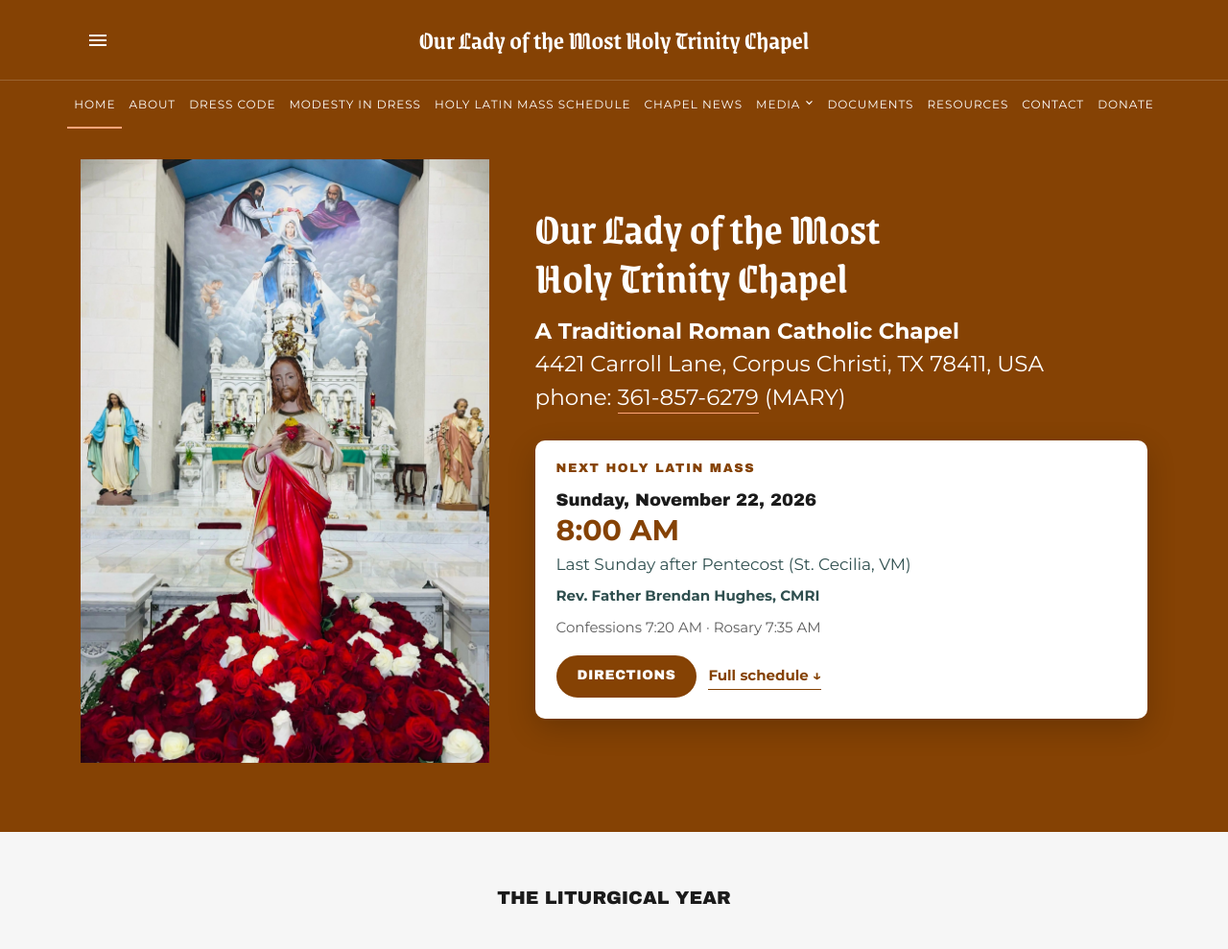
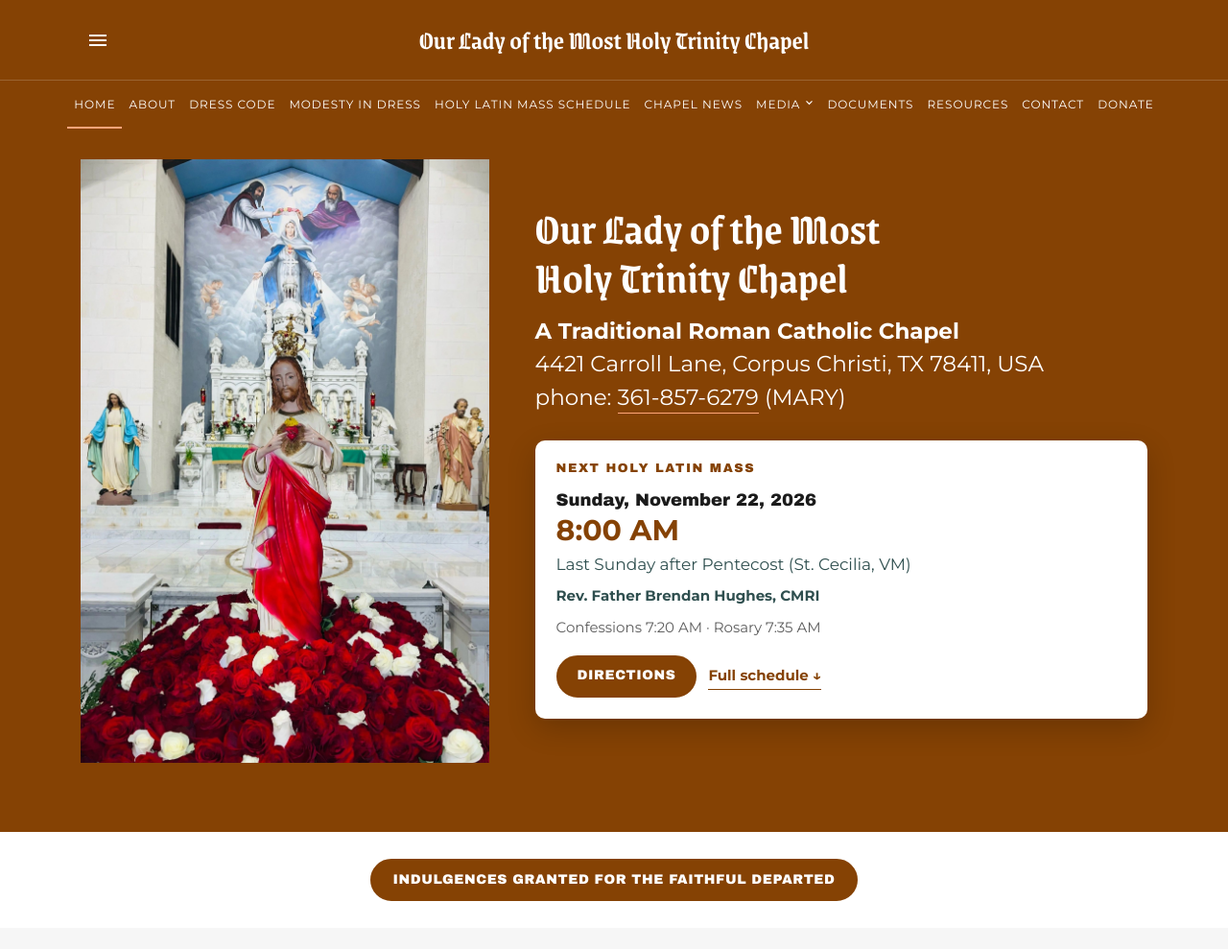
Before and after one commit to ourladymhtchurch/ourladymhtchurch.github.io, a Jekyll site: the page built from index.html, in a window 1280 px wide. Shown: the top 989 px of the page at 96% size. Built offline with Jekyll 4.4.1, drawn with Linux system fonts in a browser that asks for light colours; grey boxes are pictures that could not be loaded.

Commit message:
Home page: an Indulgences Granted for the Faithful Departed button above The Liturgical Year

```diff
--- a/_sass/olmht/_home.scss
+++ b/_sass/olmht/_home.scss
@@ -2,6 +2,11 @@
    The Featured Content and Devotions cards use the .tile styles in _components.scss. */
 .news-updated { text-align: center; font-size: 17px; font-weight: 700; color: var(--brown); margin: -24px 0 32px; }
 .news-list { list-style: none; margin: 40px 0 0; padding: 0; }
+
+/* A narrow white band of buttons between the hero and The Liturgical Year
+   (index.html #indulgences, "Indulgences Granted for the Faithful Departed") */
+.section.home-links { padding: 28px 0; }
+.home-links .button-row { margin-top: 0; }
 
 /* "New to the Chapel?" (index.html #new-here): the Holy Communion reminders and the
    sedevacante explanation, above the Dress Code, Profession of Faith … buttons */
--- a/index.html
+++ b/index.html
@@ -5,7 +5,7 @@ permalink: "/"
 ---
 {% comment %}
 Home page sections, top to bottom:
-  hero (Next Holy Latin Mass card) · The Liturgical Year · Latest Sermon ·
+  hero (Next Holy Latin Mass card) · Indulgences button · The Liturgical Year · Latest Sermon ·
   Holy Latin Mass Schedule · New to the Chapel? · Chapel News · Featured Content ·
   Prayer Intentions · Devotions · The Papacy and Catholic Unity · Donate
   (this order since 2026-11-21, the user's request)
@@ -16,6 +16,17 @@ listed there.
 {% endcomment %}
 {% include hero.html %}
 {% capture hrefbase %}href="{{ site.baseurl }}/{% endcapture %}
+
+{% comment %} A button above The Liturgical Year (the user asked on 2026-11-21): a PDF on the
+website of Immaculate Conception Catholic Church, Sartell, MN (immaculateconceptioncmri.org).
+To remove it, delete this section. {% endcomment %}
+<section class="section home-links" id="indulgences">
+  <div class="container">
+    <p class="button-row">
+      <a class="btn" href="https://immaculateconceptioncmri.org/wp-content/uploads/ICC%20WEBSITE%20UPLOADS%20ORGANIZED/CALENDAR/Yearly%20Devotionals/Indulgences%20for%20the%20Faithful%20Departed.pdf" target="_blank" rel="noopener">Indulgences Granted for the Faithful Departed</a>
+    </p>
+  </div>
+</section>
 
 {%- assign ly = site.data.liturgical_year -%}
 {% if ly.youtube %}
```
Also changed, not shown: other parts of index.html (+2 -3 lines), README.md.
